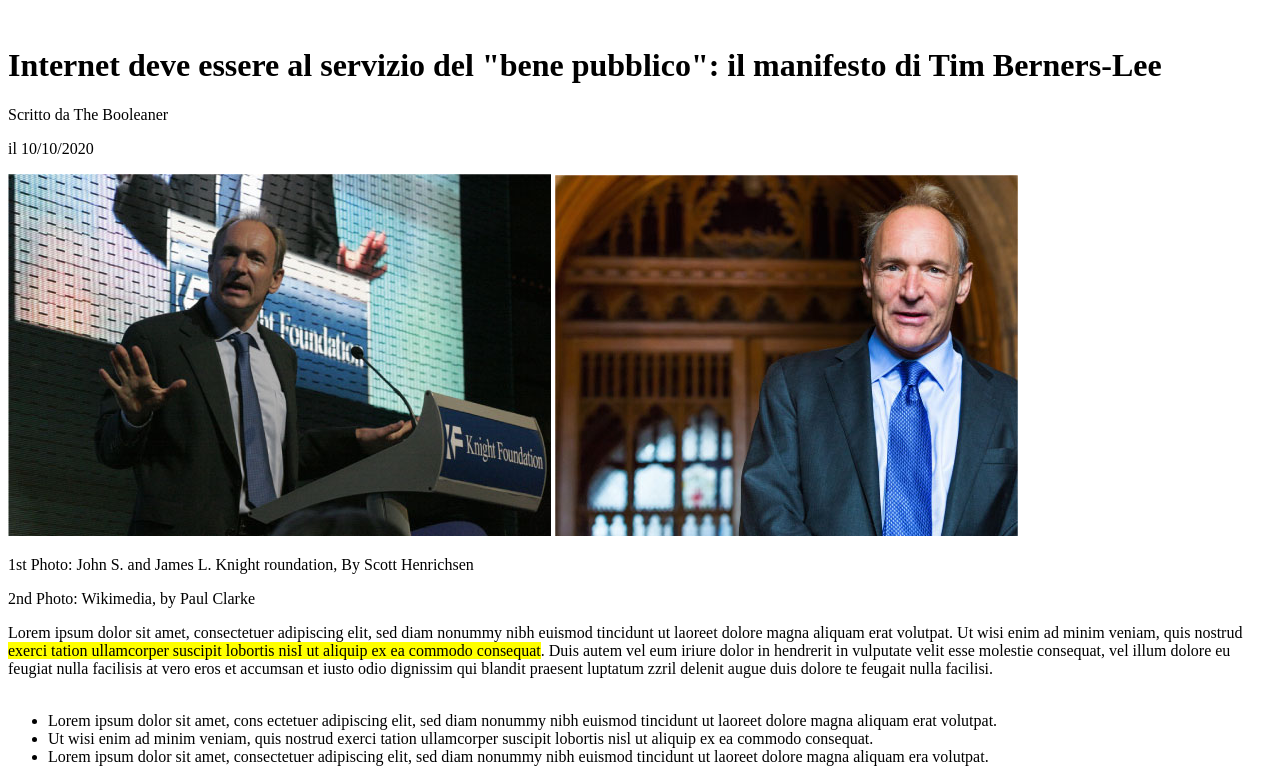
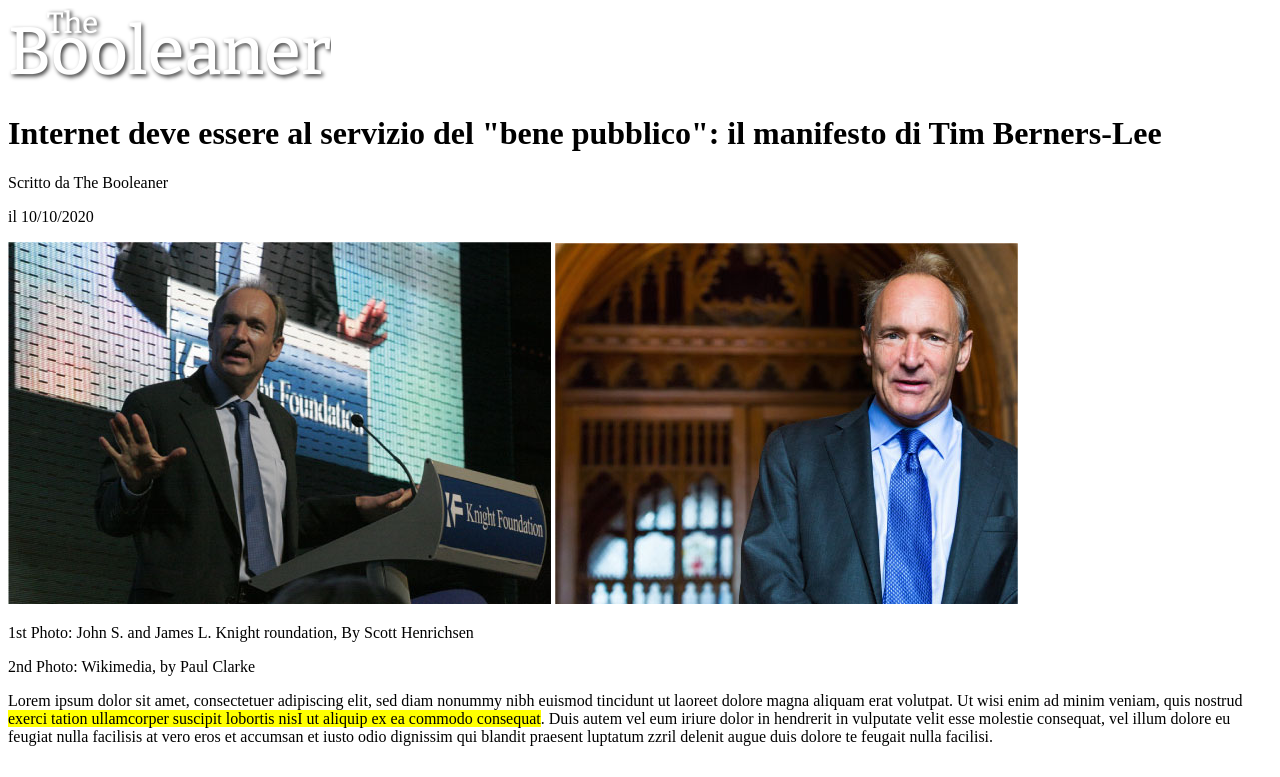
Before and after one commit to matteo-didone/html-css-booleaner, a plain HTML site: page index.html in a window 1280 px wide. Shown: the top 777 px of the page. Drawn offline with Linux system fonts and the light colour scheme.

Commit message:
Added title of picture

```diff
--- a/index.html
+++ b/index.html
@@ -15,7 +15,7 @@
         <header>
 
             <div id="header-section">
-                <img src="" alt="">
+                <img src="logo.png" alt="logo-the-booleaner">
             </div>
 
             <h1>
```
